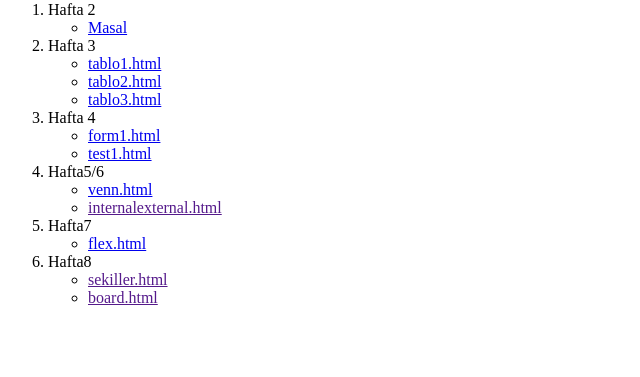
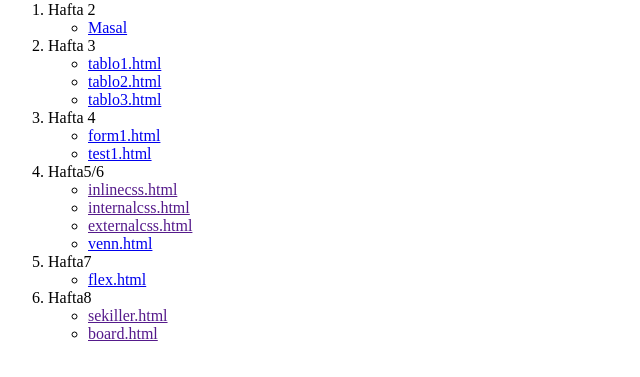
Before and after one commit to sudegundz/sudegundz.github.io, a plain HTML site: page index.html in a window 1280 px wide. Shown: the part 79-456 px from the top of the page, without its empty margins (0-640 px from the left). Drawn offline with Linux system fonts and the light colour scheme.

Commit message:
Update index.html

```diff
--- a/index.html
+++ b/index.html
@@ -45,10 +45,16 @@
 
       <ul style="list-style-type: circle">
         <li>
-          <a href="venn.html">venn.html</a>
+          <a href="">inlinecss.html</a>
         </li>
         <li>
-          <a href="">internalexternal.html</a>
+          <a href="">internalcss.html</a>
+        </li>
+        <li>
+          <a href="">externalcss.html</a>
+        </li>
+        <li>
+          <a href="venn.html">venn.html</a>
         </li>
       </ul>
 
```
